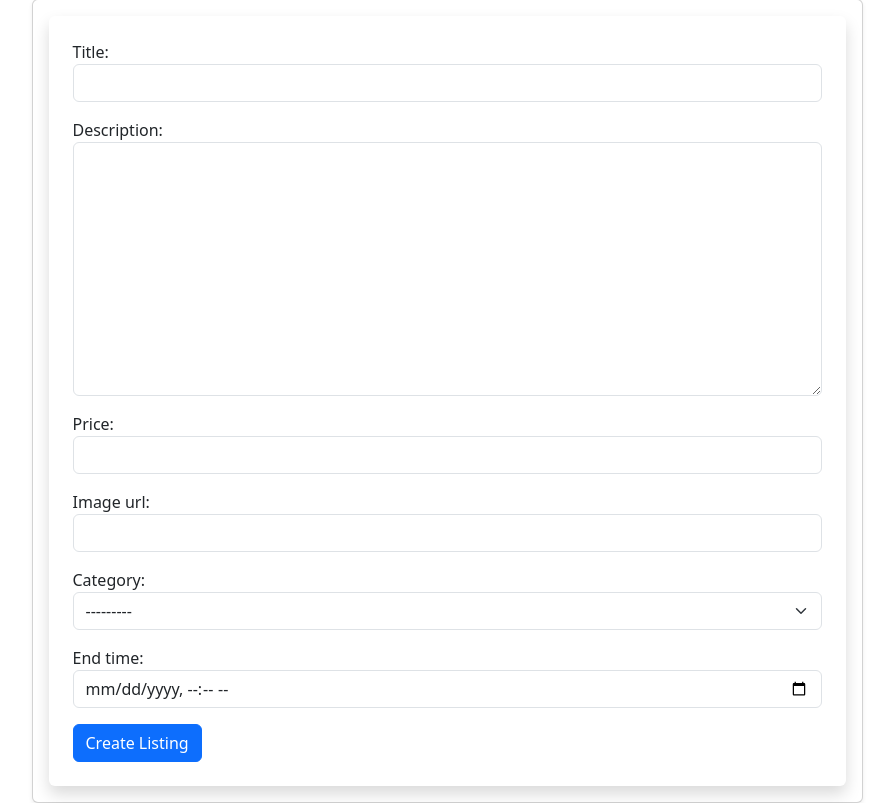
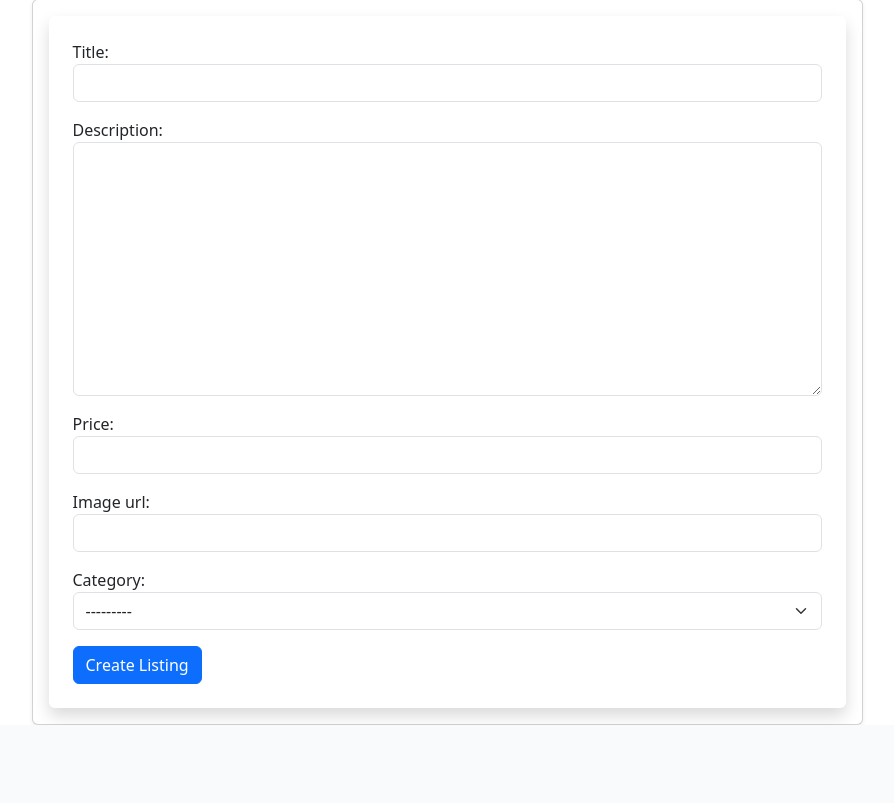
Before and after one commit to ismail-mah/commerce, a Django app: page /create_listing in a window 1280 px wide. Shown: the part 135-938 px from the top of the page, without its empty margins (193-1087 px from the left). After the commit the page ends 860 px from the top, so only its background shows below. Run offline with Django 3.2, Linux system fonts and the light colour scheme; the visitor is signed in with stand-in values (Sample User, id 1); data that the repository does not hold is empty; some libraries are stand-ins or nearby versions.

Commit message:
removed end_time, is_expired features

```diff
--- a/auctions/forms.py
+++ b/auctions/forms.py
@@ -20,8 +20,7 @@ class ListingForm(forms.ModelForm):
             'description',
             'price',
             'image_url',
-            'category',
-            'end_time'
+            'category'
         ]
 
         widgets = {
@@ -30,5 +29,4 @@ class ListingForm(forms.ModelForm):
             'price': forms.NumberInput(attrs={'class': 'form-control'}),
             'image_url': forms.URLInput(attrs={'class': 'form-control'}),
             'category': forms.Select(attrs={'class': 'form-select'}),
-            'end_time': forms.DateTimeInput(attrs={'class': 'form-control', 'type': 'datetime-local'}),
         }
--- a/auctions/models.py
+++ b/auctions/models.py
@@ -1,6 +1,5 @@
 from django.contrib.auth.models import AbstractUser
 from django.db import models
-from django.utils import timezone
 
 
 class User(AbstractUser):
@@ -24,16 +23,11 @@ class Listing(models.Model):
     image_url = models.URLField(blank=True)
     category = models.ForeignKey(Category, on_delete=models.SET_NULL, null=True, blank=True, related_name='listings')
     created_at = models.DateTimeField(auto_now_add=True)
-    end_time = models.DateTimeField(null=True, blank=True)
     active = models.BooleanField(default=True)
     owner = models.ForeignKey(User, on_delete=models.CASCADE, related_name="listings")
     winner = models.ForeignKey(User, on_delete=models.SET_NULL, null=True, blank=True, related_name="won_listings")
     watcherlist = models.ManyToManyField(User, blank=True, related_name="watched_listings")
 
-
-    @property
-    def is_expired(self):
-        return self.end_time is not None and self.end_time <= timezone.now()
 
     def __str__(self):
         return f"{self.title} (ID: {self.id})"
--- a/auctions/templates/auctions/create_listing.html
+++ b/auctions/templates/auctions/create_listing.html
@@ -46,11 +46,6 @@
                             {{ form.category }}
                             {{ form.category.errors }}
                         </div>
-                        <div class="mb-3">
-                            {{ form.end_time.label_tag }}
-                            {{ form.end_time }}
-                            {{ form.end_time.errors }}
-                        </div>
                         <input class="btn btn-primary" type="submit" value="Create Listing">
                     </form>
                 </div>
```
Also changed, not shown: auctions/templates/auctions/category_listings.html (+0 -7 lines), auctions/templates/auctions/listing.html (+0 -7 lines), auctions/templates/auctions/watchlist.html (+0 -7 lines).
